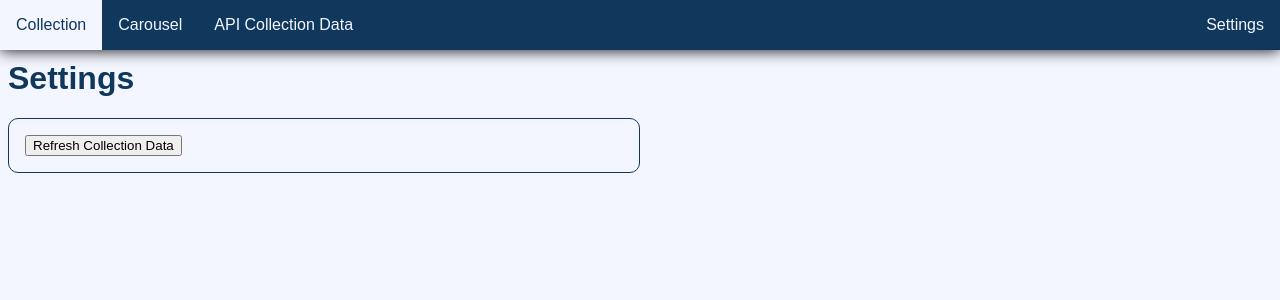
After one commit to padotragen/Record_App, a Flask app: page /settings in a window 1280 px wide. The commit adds this page. Shown: the top 300 px of the page. Run offline with Flask 3, Linux system fonts and the light colour scheme.

Commit message:
Adding Settings Page

```diff
--- /dev/null
+++ b/app/forms.py
@@ -0,0 +1,8 @@
+from flask_wtf import FlaskForm
+from wtforms import StringField, PasswordField, BooleanField, SubmitField
+from wtforms.validators import DataRequired
+import app.dpmodule as dp
+
+
+class SettingsForm(FlaskForm):
+    collectionRefresh = SubmitField("Refresh Collection Data")
--- a/app/routes.py
+++ b/app/routes.py
@@ -1,165 +1,37 @@
-from flask import Flask, render_template, jsonify, request, abort, redirect, url_for
-import json
+from flask import render_template, jsonify, request, redirect, url_for
 import os
 import discogs_client
-import time
+import app.dpmodule as dp
+
 from app import app
+from app.forms import SettingsForm
 
 # Default data folder
 DATA_FOLDER = os.path.join(os.path.dirname(__file__), "data")
-DEFAULT_FILE = app.config['DEFAULT_FILE']
-USER_TOKEN = app.config['API_KEY']
+DEFAULT_FILE = app.config["DEFAULT_FILE"]
+USER_TOKEN = app.config["API_KEY"]
 
 # Discogs Client for wrighwj
-d = discogs_client.Client('ExampleApplication/0.1', user_token=USER_TOKEN)
-
-# Checks if file is older than the specified time in minutes
-# If file does not exsist it will return true
-# If minutes are not specified when calling the function, it will default to 30.
-def if_file_older_than(file_path, min=120):
-
-    if not os.path.exists(file_path):
-        return True
-
-    fmTime = os.path.getmtime(file_path)
-    current_time = time.time()
-
-    return (current_time - fmTime) > (min * 60) # 30 minutes in seconds
-
-# Checks if path exsists, if not create it.
-def ensure_filepath(file_path):
-    directory = os.path.dirname(file_path)  # Extracts the directory path
-    if directory and not os.path.exists(directory):  # Creates directory if it doesn't exist
-        os.makedirs(directory)
-
-# Function to normalize artist names for sorting
-def normalize_artist_name(artist):
-    return artist.lower().removeprefix('the ').strip()
-
-# Load vinyl collection from the specified Cached Collection File
-def load_collection(filename):
-    file_path = os.path.join(DATA_FOLDER, filename)
-
-    if not os.path.exists(file_path):
-        abort(404, description="File not found")
-
-    with open(file_path, 'r', encoding="utf-8") as file:
-        data = json.load(file)
-
-    if isinstance(data, str):  # If it's a string, parse it again
-        data = json.loads(data)
-
-    #print(type(data))
-    return data
-
-# Retreive Collection For Discogos User and Write to File
-def retrieve_collection(d, file_path):
-    #defining identity used against Discog API
-    me=d.identity()
-    total_collection={}
-
-    for item in me.collection_folders[0].releases:
-        total_collection[item.id]=retrieve_releaseInfo(d, item.id)
-
-    json_collection = json.dumps(total_collection, indent= 4)
-
-    with open(file_path, "w") as file:
-        json.dump(json_collection, file)
-
-# Retrieve Track Info from Discogos and Write to File
-def retrieve_trackInfo(d, releaseID):
-    collection_file = f"releases/{releaseID}.json"
-    file_path = os.path.join(DATA_FOLDER, collection_file)
-    release = d.release(releaseID)
-    albumList = []
-    for track in release.tracklist:
-        trackDict ={
-            "Track" : track.title,
-            "Track Number" : track.position,
-            "Duration" : track.duration,
-            "Artists" : [artist.name for artist in track.artists],
-            "Credits" : [credit.name for credit in track.credits]
-        }
-
-        albumList.append(trackDict)
-
-    json_collection = json.dumps(albumList, indent= 4)
-    ensure_filepath(file_path)
-
-    with open(file_path, "w") as file:
-        json.dump(json_collection, file)
-
-# Retrieve Release from Discgos
-def retrieve_releaseInfo(d, releaseID):
-    release = d.release(releaseID)
-    imgDict = release.images[0]
-
-    releaseDict = {
-        "releaseId" : release.id,
-        "artist" : release.artists[0].name,
-        "title" : release.title,
-        "labels" : release.labels[0].name,
-        "format" : release.formats,
-        "year" : release.year,
-        "genres" : release.genres,
-        "imageURI" : imgDict["uri"]
-    }
-
-    return releaseDict
-
-# Retreive the Release Info from Cached Collection File
-def load_releaseInfo(releaseID, file_path):
-    with open(file_path, "r", encoding="utf-8") as file:
-        data = json.load(file)  # Ensure the JSON is loaded as a dictionary
-
-    try:
-        data = json.loads(data)  # In case data is still a string, parse it again
-    except TypeError:
-        pass  # If it's already a dict, this won't be needed
-
-    # Search for the release by ID
-    release_info = data.get(str(releaseID))
-
-    if release_info:
-        return release_info
-    else:
-        abort(404, description=f"No release found with ID {releaseID}")
-        #return f"No release found with ID {release_id}"
-
-# Retreive the Track Info from Cached Files
-# If the Cached File does not exist, create the Cached File
-def load_trackInfo(releaseID, file_path):
-    with open(file_path, "r", encoding="utf-8") as file:
-        track_info = json.load(file)  # Ensure the JSON is loaded as a dictionary
-
-    try:
-        track_info = json.loads(track_info)  # In case data is still a string, parse it again
-    except TypeError:
-        pass  # If it's already a dict, this won't be needed
-
-
-    if track_info:
-        return track_info
-    else:
-        abort(404, description=f"No Track List found with ID {releaseID}")
+d = discogs_client.Client("ExampleApplication/0.1", user_token=USER_TOKEN)
 
 
 @app.route("/")
 def index():
-    #return render_template("index.html")
-    return redirect(url_for('collection'))
+    # return render_template("index.html")
+    return redirect(url_for("collection"))
+
 
 @app.route("/collection")
 def collection():
     collection_file = DEFAULT_FILE
-    collection_file_path  = os.path.join(DATA_FOLDER, collection_file)
+    collection_file_path = os.path.join(DATA_FOLDER, collection_file)
 
-    if not os.path.exists(collection_file_path ):
-        retrieve_collection(d, collection_file_path )
-    if if_file_older_than(collection_file_path ):
-        retrieve_collection(d,collection_file_path )
+    if not os.path.exists(collection_file_path):
+        dp.retrieve_collection(d, collection_file_path)
+    if dp.if_file_older_than(collection_file_path, 2880):
+        dp.retrieve_collection(d, collection_file_path)
 
-    collection = load_collection(collection_file)
+    collection = dp.load_collection(DATA_FOLDER, collection_file)
 
     if not isinstance(collection, dict):
         print("Error: collection is not a dictionary")
@@ -170,35 +42,53 @@ def collection():
     filter_term = request.args.get("filter", "").lower()
 
     if sort_by == "artist":
-        collection = dict(sorted(collection.items(), key=lambda item: normalize_artist_name(item[1]['artist'])))
+        collection = dict(
+            sorted(
+                collection.items(),
+                key=lambda item: dp.normalize_artist_name(item[1]["artist"]),
+            )
+        )
     elif sort_by == "year":
-        collection = dict(sorted(collection.items(), key=lambda item: item[1].get('year', 0)))  # Default to 0 if year is missing
+        collection = dict(
+            sorted(collection.items(), key=lambda item: item[1].get("year", 0))
+        )  # Default to 0 if year is missing
     elif sort_by == "album":
-        collection = dict(sorted(collection.items(), key=lambda item: normalize_artist_name(item[1]['title'])))
+        collection = dict(
+            sorted(
+                collection.items(),
+                key=lambda item: dp.normalize_artist_name(item[1]["title"]),
+            )
+        )
 
     # Apply filtering
     if filter_term:
-        collection = {key: value for key, value in collection.items() if filter_term in value['artist'].lower() or filter_term in value['title'].lower() or filter_term in str(value.get('year', '')).lower()}
-
+        collection = {
+            key: value
+            for key, value in collection.items()
+            if filter_term in value["artist"].lower()
+            or filter_term in value["title"].lower()
+            or filter_term in str(value.get("year", "")).lower()
+        }
 
     return render_template("collection.html", data=collection)
+
 
 @app.route("/release")
 def release():
     releaseID = request.args.get("id", "23314745")
 
     # Retreive Collection Info Based on the User Token
-    me=d.identity()
+    # me=d.identity()
     collection_file = DEFAULT_FILE
     collection_file_path = os.path.join(DATA_FOLDER, collection_file)
 
-    if not os.path.exists(collection_file_path ):
-        retrieve_collection(d, collection_file_path )
-    if if_file_older_than(collection_file_path ):
-        retrieve_collection(d,collection_file_path )
+    if not os.path.exists(collection_file_path):
+        dp.retrieve_collection(d, collection_file_path)
+    if dp.if_file_older_than(collection_file_path, 2880):
+        dp.retrieve_collection(d, collection_file_path)
 
     # Retrieves Release Info from Collection Cache File
-    releaseInfo = load_releaseInfo(releaseID, collection_file_path)
+    releaseInfo = dp.load_releaseInfo(releaseID, collection_file_path)
 
     # Specify Cached Release File
     release_file = f"releases/{releaseID}.json"
@@ -206,26 +96,27 @@ def release():
 
     # Checks to see if the Cached Release File exists. If not generate the Release File.
     if not os.path.exists(release_file_path):
-        retrieve_trackInfo(d, releaseID)
+        dp.retrieve_trackInfo(DATA_FOLDER, d, releaseID)
 
-    trackInfo = load_trackInfo(releaseID, release_file_path)
+    trackInfo = dp.load_trackInfo(releaseID, release_file_path)
 
-    #print(releaseInfo)
+    # print(releaseInfo)
 
-    #print(type(trackInfo))
+    # print(type(trackInfo))
     return render_template("release.html", album=releaseInfo, tracks=trackInfo)
+
 
 @app.route("/carousel")
 def carousel():
     collection_file = DEFAULT_FILE
-    collection_file_path  = os.path.join(DATA_FOLDER, collection_file)
+    collection_file_path = os.path.join(DATA_FOLDER, collection_file)
 
-    if not os.path.exists(collection_file_path ):
-        retrieve_collection(d, collection_file_path )
-    if if_file_older_than(collection_file_path ):
-        retrieve_collection(d,collection_file_path )
+    if not os.path.exists(collection_file_path):
+        dp.retrieve_collection(d, collection_file_path)
+    if dp.if_file_older_than(collection_file_path, 2880):
+        dp.retrieve_collection(d, collection_file_path)
 
-    collection = load_collection(collection_file)
+    collection = dp.load_collection(DATA_FOLDER, collection_file)
 
     if not isinstance(collection, dict):
         print("Error: collection is not a dictionary")
@@ -236,22 +127,50 @@ def carousel():
     filter_term = request.args.get("filter", "").lower()
 
     if sort_by == "artist":
-        collection = dict(sorted(collection.items(), key=lambda item: normalize_artist_name(item[1]['artist'])))
+        collection = dict(
+            sorted(
+                collection.items(),
+                key=lambda item: dp.normalize_artist_name(item[1]["artist"]),
+            )
+        )
     elif sort_by == "year":
-        collection = dict(sorted(collection.items(), key=lambda item: item[1].get('year', 0)))  # Default to 0 if year is missing
+        collection = dict(
+            sorted(collection.items(), key=lambda item: item[1].get("year", 0))
+        )  # Default to 0 if year is missing
     elif sort_by == "album":
-        collection = dict(sorted(collection.items(), key=lambda item: normalize_artist_name(item[1]['title'])))
+        collection = dict(
+            sorted(
+                collection.items(),
+                key=lambda item: dp.normalize_artist_name(item[1]["title"]),
+            )
+        )
 
     # Apply filtering
     if filter_term:
-        collection = {key: value for key, value in collection.items() if filter_term in value['artist'].lower() or filter_term in value['title'].lower() or filter_term in str(value.get('year', '')).lower()}
+        collection = {
+            key: value
+            for key, value in collection.items()
+            if filter_term in value["artist"].lower()
+            or filter_term in value["title"].lower()
+            or filter_term in str(value.get("year", "")).lower()
+        }
+
+    return render_template("carousel.html", data=collection)
 
 
-    return render_template("carousel.html", data=collection)
+@app.route("/settings", methods=["GET", "POST"])
+def settings():
+    collection_file = DEFAULT_FILE
+    collection_file_path = os.path.join(DATA_FOLDER, collection_file)
+
+    form = SettingsForm()
+    if form.validate_on_submit():
+        dp.retrieve_collection(d, collection_file_path)
+    return render_template("settings.html", form=form)
 
 
 @app.route("/api/collection")
 def api_collection():
     filename = request.args.get("file", DEFAULT_FILE)
-    collection = load_collection(filename)
+    collection = dp.load_collection(DATA_FOLDER, filename)
     return jsonify(collection)
--- a/app/static/styles.css
+++ b/app/static/styles.css
@@ -38,6 +38,10 @@ body {
 .navbar a:hover {
     background: var(--main-bg-color);
     color: var(--main-text-color);
+}
+
+.settings {
+    float: right !important;
 }
 
 /* Main Content */
@@ -240,3 +244,14 @@ td {
     text-align: center;
     flex-grow: 1;
 }
+
+/* Settings Page */
+
+.settingsMenu {
+    border: 1px solid;
+    border-color: var(--main-text-color) !important;
+    border-radius: 0.625rem;
+    padding-left: 1rem;
+    max-width: 50%;
+
+}
--- a/app/templates/layout.html
+++ b/app/templates/layout.html
@@ -14,6 +14,7 @@
         <a href="{{ url_for('collection') }}">Collection</a>
         <a href="{{ url_for('carousel') }}">Carousel</a>
         <a href="{{ url_for('api_collection') }}">API Collection Data</a>
+        <a class="settings" href="{{url_for('settings')}}">Settings</a>
     </div>
     <div class="main">
         <h1>{% block header %}Layout Header{% endblock %}</h1>
--- /dev/null
+++ b/app/templates/settings.html
@@ -0,0 +1,15 @@
+{% extends "layout.html" %}
+
+{% block title %}Settings{% endblock %}
+{% block header %}Settings{% endblock %}
+
+{% block content %}
+<div class="settingsMenu">
+    <form action="" method="post">
+        {{ form.hidden_tag() }}
+        <p>
+            {{ form.collectionRefresh() }}
+        </p>
+    </form>
+</div>
+{% endblock %}
--- a/config.py
+++ b/config.py
@@ -1,4 +1,6 @@
 import os
 
+
 class Config:
-    API_KEY=os.environ.get('API_KEY')
+    API_KEY = os.environ.get("API_KEY")
+    SECRET_KEY = os.environ.get("SECRET_KEY")
```
Also changed, not shown: app/__init__.py (+6 -5 lines), app/dpmodule.py (added, +146 -0 lines), recordapp.py (line endings or trailing spaces), 1 other file.
